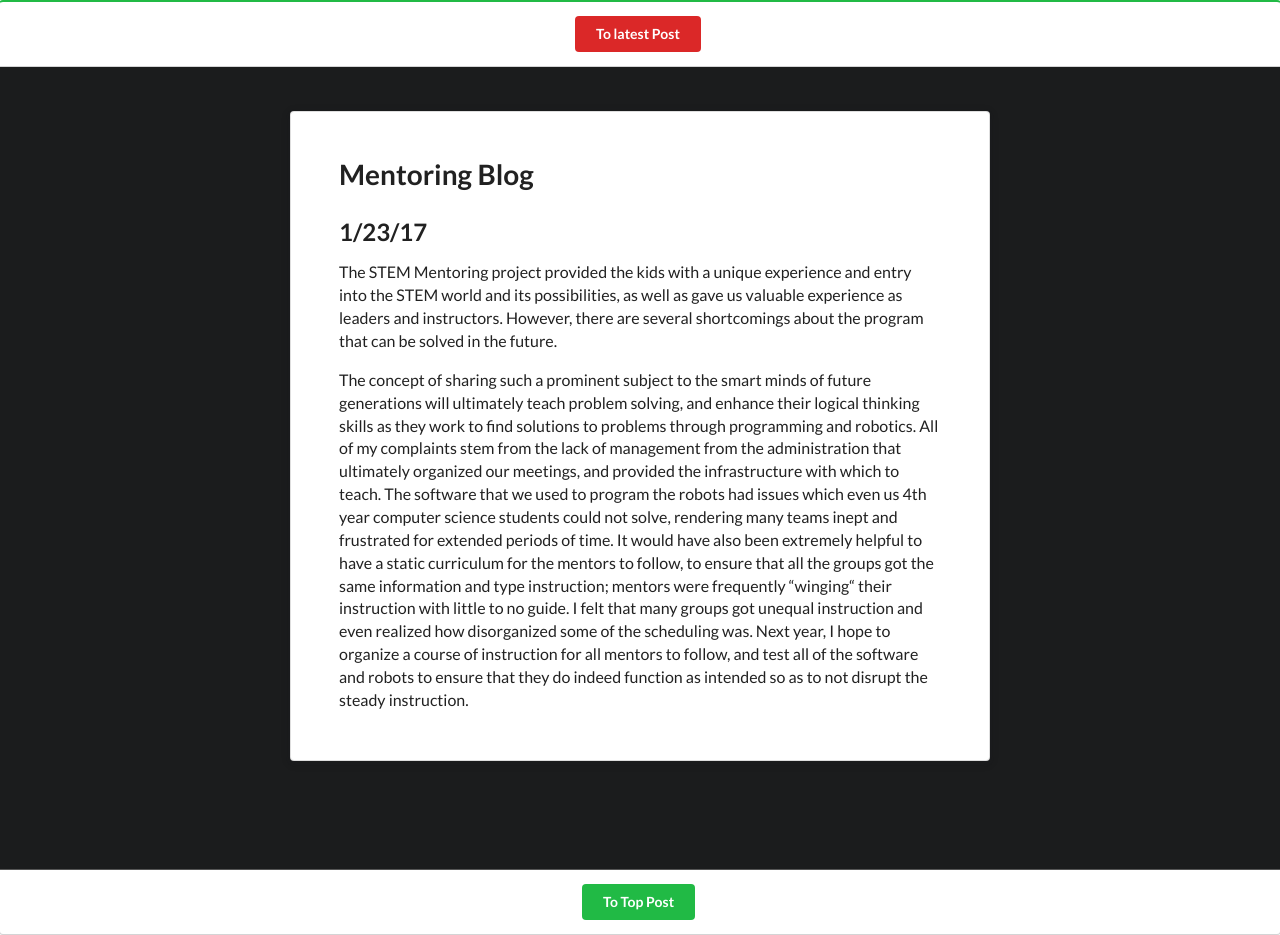
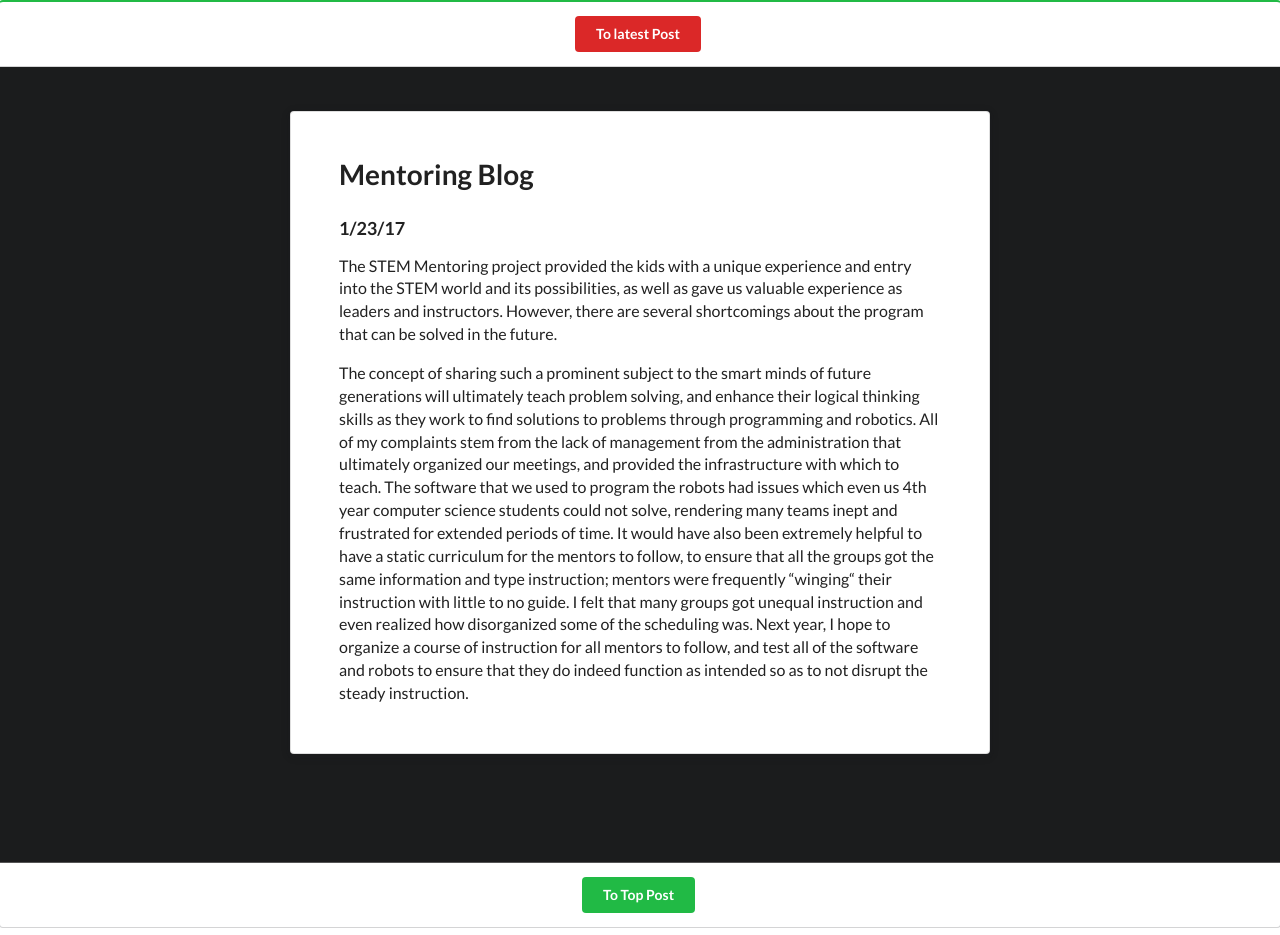
Before and after one commit to MBHS-Computer-Science-Association/humanities-blog, a website: page public/nicholas.html in a window 1280 px wide. Drawn offline with nearby package versions, Linux system fonts and the light colour scheme.

Commit message:
Update nicholas.html

```diff
--- a/public/nicholas.html
+++ b/public/nicholas.html
@@ -50,7 +50,7 @@
 
 		<div class="ui raised very padded text container segment">
   			<h1 class="ui header">Mentoring Blog</h1>
-			<h2 class="ui header">1/23/17</h2>
+			<h3 class="ui header">1/23/17</h3>
   			<p>
   				The STEM Mentoring project provided the kids with a unique experience and entry into the STEM world and its possibilities, as well as gave us valuable experience as leaders and instructors. However, there are several shortcomings about the program that can be solved in the future.
   			</p>
```
